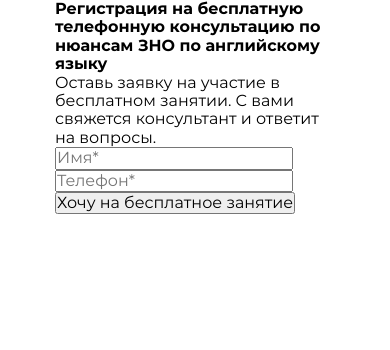
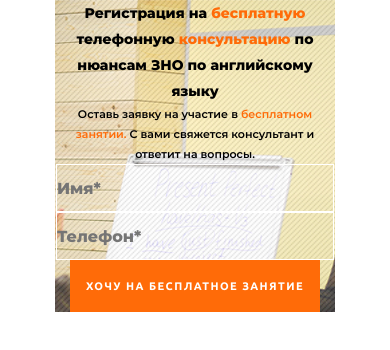
Before and after one commit to Ros1989/First-project, a website: page src/index.html in a window 390 px wide. Drawn offline with nearby package versions, Linux system fonts and the light colour scheme; files that its build step writes are made by us from their sources.

Commit message:
init form.scss, +create components/button.scss, +photo_bg_mobile

```diff
--- a/src/html/form.html
+++ b/src/html/form.html
@@ -1,11 +1,11 @@
-<section class="form container">
+<section class="section-form container">
     <div class="registration-form">
-        <h4 class="registration-form__title">Регистрация на <span class="registration-form__title--br">бесплатную</span> телефонную <span class="registration-form__title--br">консультацию</span> по нюансам ЗНО по английскому языку</h4>
-        <p class="registration-form__descriprion">Оставь заявку на участие в <span class="registration-form__description--br">бесплатном занятии.</span> С вами свяжется консультант и ответит на вопросы.</p>
+        <h4 class="registration-form__title">Регистрация на <span class="registration-form__title--color">бесплатную</span> телефонную <span class="registration-form__title--color">консультацию</span> по нюансам ЗНО по английскому языку</h4>
+        <p class="registration-form__descriprion">Оставь заявку на участие в <span class="registration-form__description--color">бесплатном занятии.</span> С вами свяжется консультант и ответит на вопросы.</p>
         <form action="#" class="form-contact">
             <input type="text" class="form-contact__input" placeholder="Имя*">
             <input type="text" class="form-contact__input" placeholder="Телефон*">
-            <button class="form-contact__btn">Хочу на бесплатное занятие</button>
+            <button class="button-lesson">Хочу на бесплатное занятие</button>
         </form>
     </div>
 </section>
--- /dev/null
+++ b/src/sass/components/button.scss
@@ -0,0 +1,43 @@
+.button-lesson,
+.button-consultation {
+  font-family: $secondary-font;
+  color: $primary-text-color;
+  background-color: $second-color;
+  font-size: 11px;
+  font-weight: 700;
+  width: 250px;
+  line-height: 48px;
+  text-align: center;
+  text-transform: uppercase;
+  border: 2px solid $second-color;
+
+  &:hover {
+    color: $second-color;
+    background-color: $primary-text-color;
+  }
+
+  &:focus {
+    color: $second-color;
+    background-color: $primary-text-color;
+    border: none;
+    outline: 3px solid $second-color;
+  }
+
+  @media (min-width: 1280px) {
+    font-size: 12px;
+    width: 300px;
+    line-height: 68px;
+  }
+}
+
+.button-lesson {
+  letter-spacing: 1.43px;
+
+  @media (min-width: 1280px) {
+    letter-spacing: 2.4px;
+  }
+}
+
+.button-consultation {
+  letter-spacing: 1.1px;
+}
--- a/src/sass/main.scss
+++ b/src/sass/main.scss
@@ -11,6 +11,7 @@
 
 
 @import "./components/container.scss";
+@import './components/button.scss';
 
 
 @import './sections/header.scss';
--- a/src/sass/sections/form.scss
+++ b/src/sass/sections/form.scss
@@ -0,0 +1,46 @@
+.registration-form {
+    background-image: url(../../images/mobile/registration_bg.png);
+    display: flex;
+    flex-wrap: wrap;
+    text-align: center;;
+
+    &::before {
+        content: '';
+        width: 100%;
+        height: 100%;
+        background-color: rgba(17, 21, 23, 0.8);
+    }
+
+    &__title {
+        font-size: 14px;
+        line-height: 26px;
+        font-weight: $secondary-font-weight;
+    }
+
+    &__descriprion {
+        font-size: 11px;
+        line-height: 20px;
+        font-weight: $fifth-font-weight;
+    }
+
+    &__title--color, &__description--color {
+        color: $second-color;
+    }
+
+}
+
+
+
+.form-contact {
+    background: rgba (255,255,255, 0.9);
+
+    &__input {
+    font-family: $main-font;
+    font-weight: $secondary-font-weight;
+    color: rgb(255, 255, 255);
+    border: 1px solid rgb(255, 255, 255);
+    width: 278px;
+    height: 48px;
+    background: transparent;
+    }
+}
```
Also changed, not shown: src/images/mobile/registration_bg.png (added).
